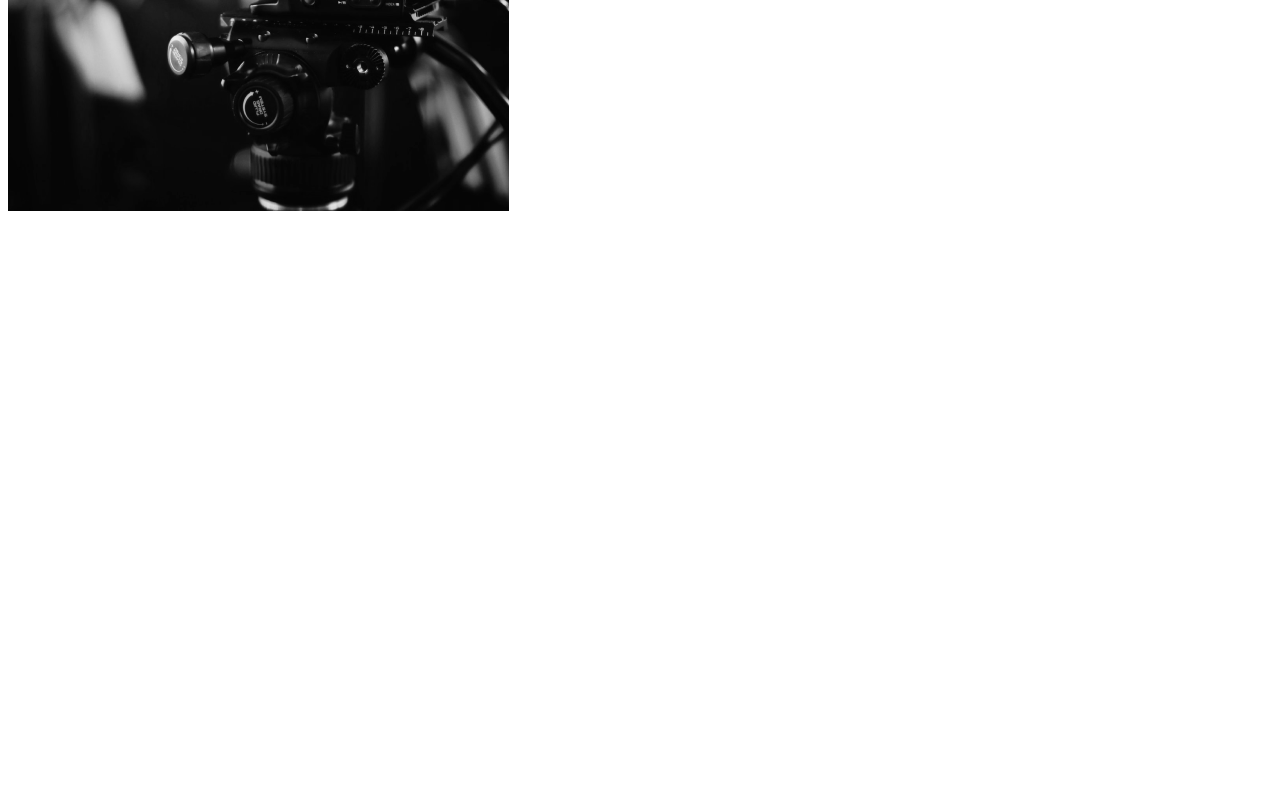
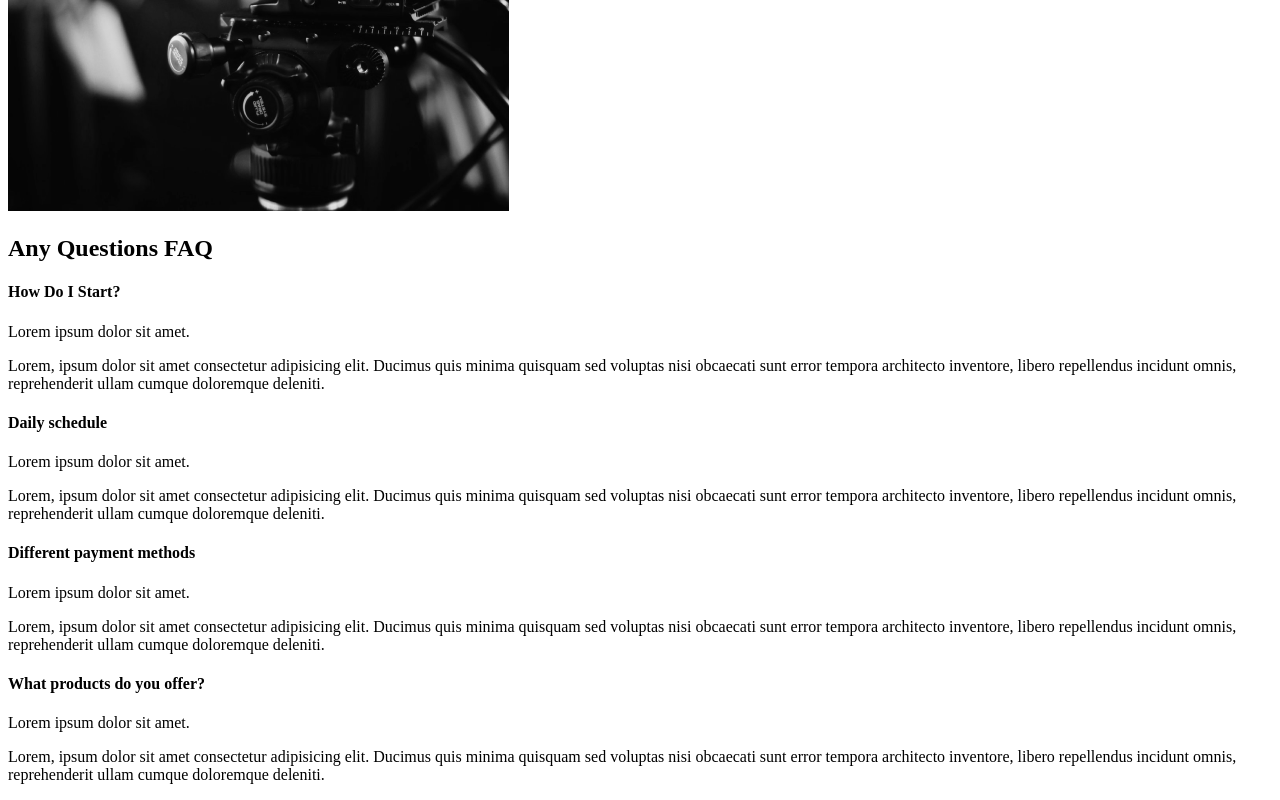
Before and after one commit to thomasnyma/react-portfolio, a React (Create React App) app in the folder portfolio/: page / in a window 1280 px wide. Shown: the part 2171-2971 px from the top of the page. Before the commit the page ends 2394 px from the top, so only its background shows below. Built offline with nearby package versions, Linux system fonts and the light colour scheme.

Commit message:
Faq section

```diff
--- /dev/null
+++ b/portfolio/src/components/FaqSection.js
@@ -0,0 +1,37 @@
+const FaqSection = () => {
+    return(
+        <div className="faq">
+            <h2>Any Questions <span>FAQ</span></h2>
+            <div className="question">
+                <h4>How Do I Start?</h4>
+                <div className="answer">
+                    <p>Lorem ipsum dolor sit amet.</p>
+                    <p>Lorem, ipsum dolor sit amet consectetur adipisicing elit. Ducimus quis minima quisquam sed voluptas nisi obcaecati sunt error tempora architecto inventore, libero repellendus incidunt omnis, reprehenderit ullam cumque doloremque deleniti.</p>
+                </div>
+            </div>
+            <div className="question">
+                <h4>Daily schedule</h4>
+                <div className="answer">
+                    <p>Lorem ipsum dolor sit amet.</p>
+                    <p>Lorem, ipsum dolor sit amet consectetur adipisicing elit. Ducimus quis minima quisquam sed voluptas nisi obcaecati sunt error tempora architecto inventore, libero repellendus incidunt omnis, reprehenderit ullam cumque doloremque deleniti.</p>
+                </div>
+            </div>
+            <div className="question">
+                <h4>Different payment methods</h4>
+                <div className="answer">
+                    <p>Lorem ipsum dolor sit amet.</p>
+                    <p>Lorem, ipsum dolor sit amet consectetur adipisicing elit. Ducimus quis minima quisquam sed voluptas nisi obcaecati sunt error tempora architecto inventore, libero repellendus incidunt omnis, reprehenderit ullam cumque doloremque deleniti.</p>
+                </div>
+            </div>
+            <div className="question">
+                <h4>What products do you offer?</h4>
+                <div className="answer">
+                    <p>Lorem ipsum dolor sit amet.</p>
+                    <p>Lorem, ipsum dolor sit amet consectetur adipisicing elit. Ducimus quis minima quisquam sed voluptas nisi obcaecati sunt error tempora architecto inventore, libero repellendus incidunt omnis, reprehenderit ullam cumque doloremque deleniti.</p>
+                </div>
+            </div>
+        </div>
+    );
+};
+
+export default FaqSection;
--- a/portfolio/src/pages/AboutUs.js
+++ b/portfolio/src/pages/AboutUs.js
@@ -1,11 +1,13 @@
 import AboutSection from '../components/AboutSection';
 import ServicesSection from '../components/ServicesSection';
+import FaqSection from '../components/FaqSection';
 
 const AboutUs = () => {
     return(
         <>
             <AboutSection />
             <ServicesSection />
+            <FaqSection />
         </>
     );
 };
```
